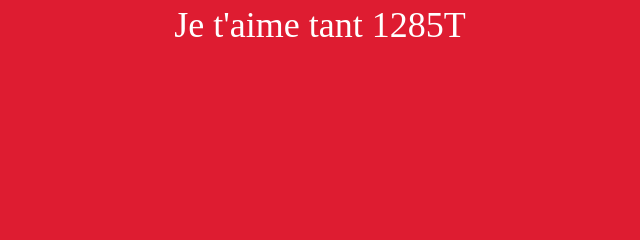
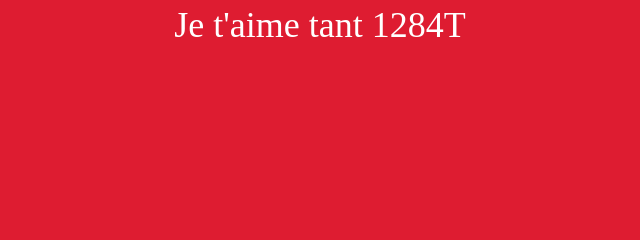
Before and after one commit to iovell/ayn, a plain HTML site: page iovell.html in a window 1280 px wide. Shown: the top 240 px of the page, 320-960 px from the left. Drawn offline with Linux system fonts and the light colour scheme.

Commit message:
Update iovell.html

```diff
--- a/iovell.html
+++ b/iovell.html
@@ -150,17 +150,17 @@
  </body>
 	<script type="text/javascript">
 	function DateDiff(sDate1, sDate2) {
-		var aDate, oDate1, oDate2, iDays
+		var aDate, oDate1, oDate2, iDays;
 		aDate = sDate1.split("-")
 		oDate1 = new Date(aDate[1] + '-' + aDate[2] + '-' + aDate[0])
 		aDate = sDate2.split("-")
 		oDate2 = new Date(aDate[1] + '-' + aDate[2] + '-' + aDate[0])
 		iDays = parseInt(Math.abs(oDate1 - oDate2) / 1000 / 60 / 60 / 24)
-		return iDays + 2
+		return iDays
 	}
 	var d = new Date(),
 		now = d.getFullYear()+ "-" + Number(d.getMonth() + 1) + "-" + d.getDate(),
 		p = document.querySelector(".time");
-	p.innerHTML += DateDiff("2016-12-25", now) + "T";
+	p.innerHTML += DateDiff("2016-12-24", now) + "T";
 	</script>
 </html>
```
